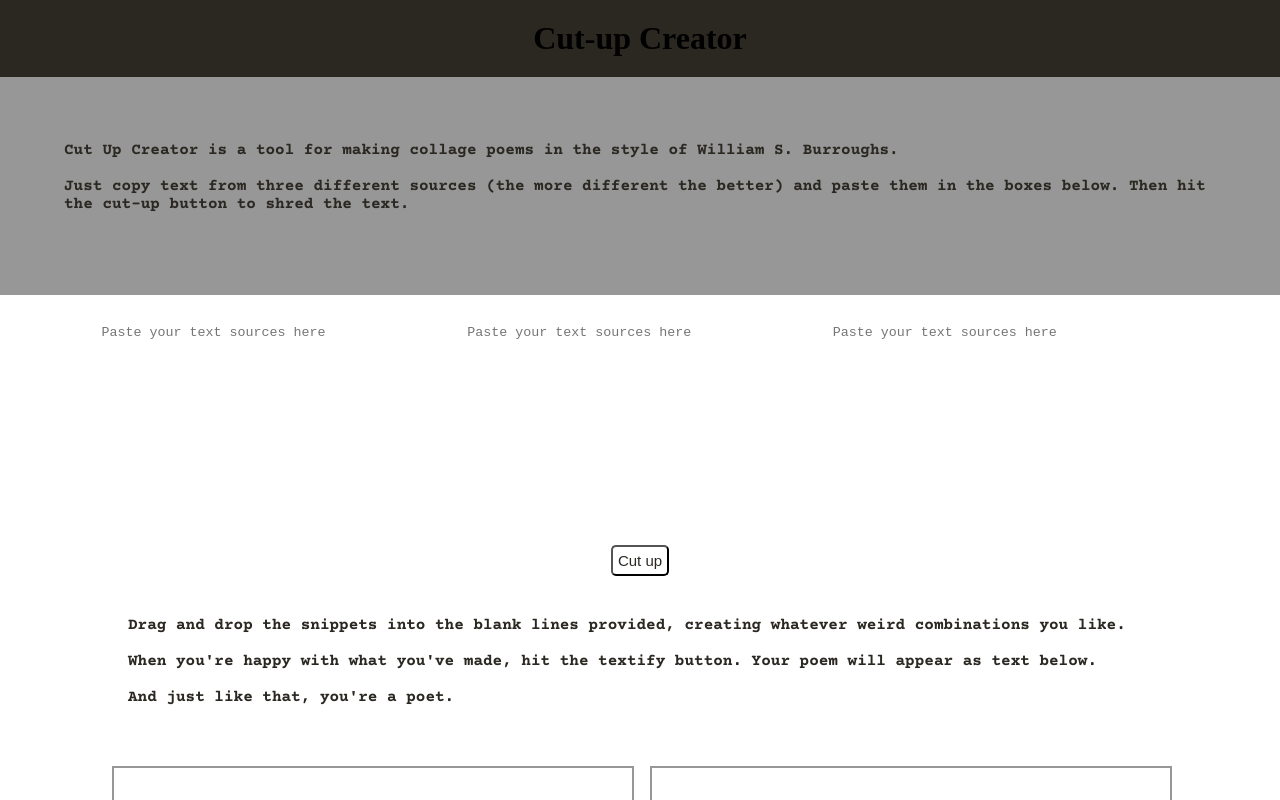
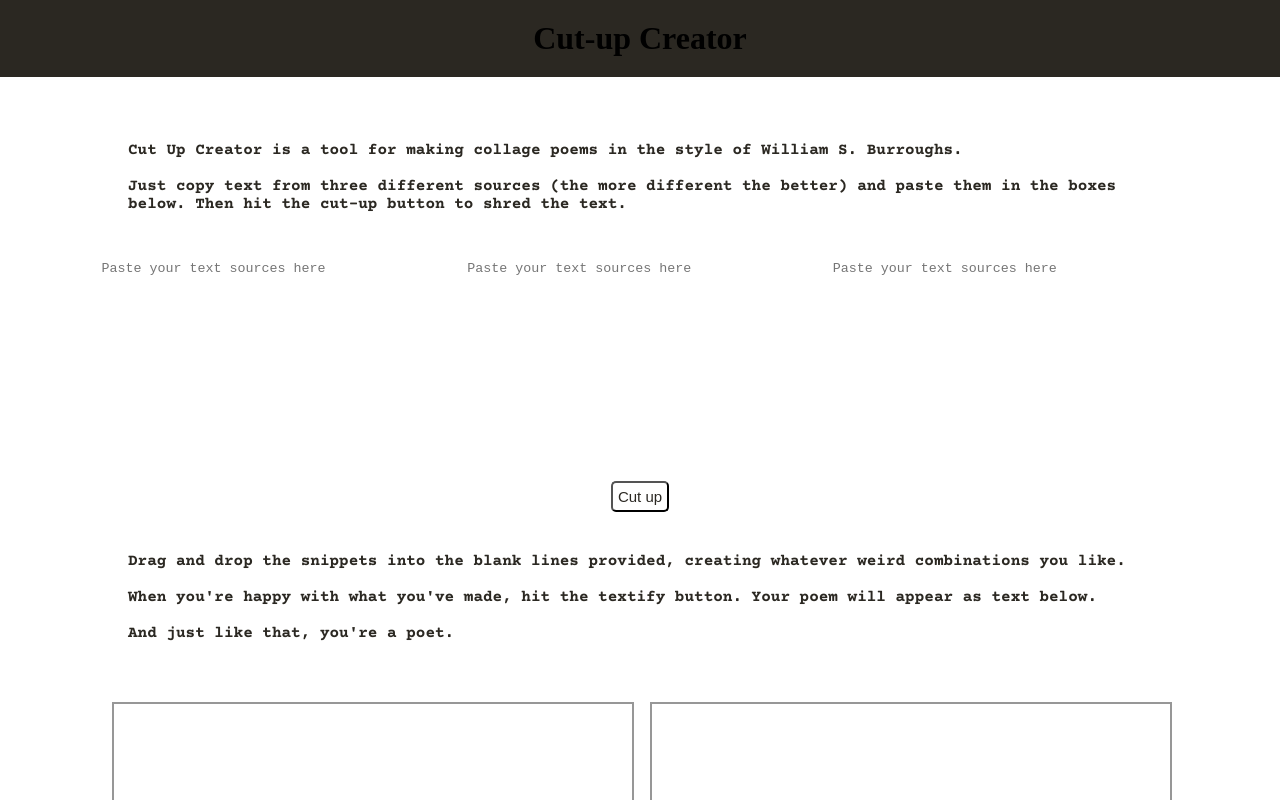
Before and after one commit to charlie-galb/cut-up, a React app: page / in a window 1280 px wide. Shown: the top 800 px of the page. Built offline with nearby package versions, Linux system fonts and the light colour scheme; a web font is replaced by a local one.

Commit message:
Add margin, padding, width

```diff
--- a/src/styles/components/intro.scss
+++ b/src/styles/components/intro.scss
@@ -1,8 +1,7 @@
 .intro-container {
-    background-color: var(--standardGrey);
-    padding: 5%;
+    margin: auto;
+    padding-top: 5%;
+    padding-left: 5%;
+    padding-right: 5%;
+    width: 80%;
 }
-
-.intro-text {
-
-}
```
